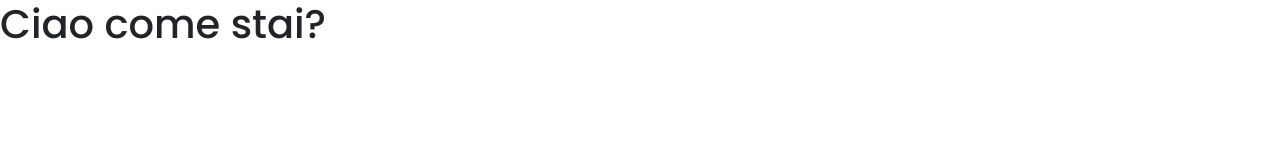
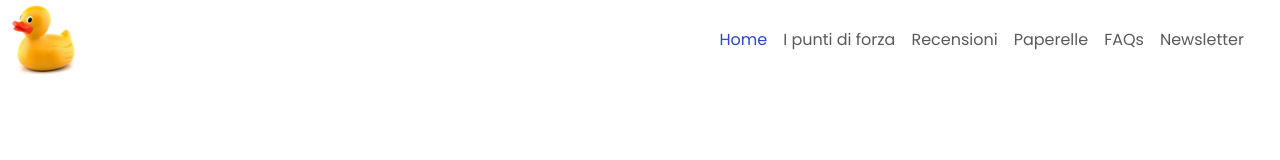
Before and after one commit to FabioVasi/fromDesigner, a website built with Vite: page index.html in a window 1280 px wide. Built offline with nearby package versions, Linux system fonts and the light colour scheme.

Commit message:
Add navbar

```diff
--- a/index.html
+++ b/index.html
@@ -6,17 +6,67 @@
     <meta name="viewport" content="width=device-width, initial-scale=1.0" />
     <link rel="preconnect" href="https://fonts.googleapis.com">
     <link rel="preconnect" href="https://fonts.gstatic.com" crossorigin>
-    <link href="https://fonts.googleapis.com/css2?family=Montserrat:ital,wght@0,414;1,414&display=swap" rel="stylesheet">
+    <link
+      href="https://fonts.googleapis.com/css2?family=Montserrat:ital,wght@0,414;1,414&display=swap"
+      rel="stylesheet">
     <link rel="preconnect" href="https://fonts.googleapis.com">
     <link rel="preconnect" href="https://fonts.gstatic.com" crossorigin>
-    <link href="https://fonts.googleapis.com/css2?family=Montserrat:ital@0;1&family=Poppins:ital,wght@0,100;0,200;0,300;0,400;0,500;0,600;0,700;0,800;0,900;1,100;1,200;1,300;1,400;1,500;1,600;1,700;1,800;1,900&display=swap" rel="stylesheet">
+    <link
+      href="https://fonts.googleapis.com/css2?family=Montserrat:ital@0;1&family=Poppins:ital,wght@0,100;0,200;0,300;0,400;0,500;0,600;0,700;0,800;0,900;1,100;1,200;1,300;1,400;1,500;1,600;1,700;1,800;1,900&display=swap"
+      rel="stylesheet">
     <title>Designer</title>
-    <link href="https://cdn.jsdelivr.net/npm/bootstrap@5.3.3/dist/css/bootstrap.min.css" rel="stylesheet" integrity="sha384-QWTKZyjpPEjISv5WaRU9OFeRpok6YctnYmDr5pNlyT2bRjXh0JMhjY6hW+ALEwIH" crossorigin="anonymous">
+    <link
+      href="https://cdn.jsdelivr.net/npm/bootstrap@5.3.3/dist/css/bootstrap.min.css"
+      rel="stylesheet"
+      integrity="sha384-QWTKZyjpPEjISv5WaRU9OFeRpok6YctnYmDr5pNlyT2bRjXh0JMhjY6hW+ALEwIH"
+      crossorigin="anonymous">
     <link rel="stylesheet" href="./style.css">
   </head>
+
   <body>
     <header class="poppins-regular">
-      <h1>Ciao come stai?</h1>
+
+      <nav class="navbar navbar-expand-lg p-0" aria-label="Offcanvas navbar large">
+        <div class="container-fluid">
+          <a class="navbar-brand" href="#">
+            <img src="./asset/imgs/logo.png" alt="Logo">
+          </a>
+          <button class="navbar-toggler" type="button" data-bs-toggle="offcanvas" data-bs-target="#offcanvasNavbar2" aria-controls="offcanvasNavbar2">
+            <span class="navbar-toggler-icon"></span>
+          </button>
+          <div class="offcanvas offcanvas-end" tabindex="-1" id="offcanvasNavbar2" aria-labelledby="offcanvasNavbar2Label">
+            <div class="offcanvas-header">
+              <a class="navbar-brand" href="#">
+                <img src="./asset/imgs/logo.png" alt="Logo">
+              </a>
+              <button type="button" class="btn-close btn-close-dark" data-bs-dismiss="offcanvas" aria-label="Close"></button>
+            </div>
+            <div class="offcanvas-body">
+              <ul class="navbar-nav justify-content-end flex-grow-1 pe-3">
+                <li class="nav-item">
+                  <a class="nav-link active" style="color: #2E45CC;" aria-current="page" href="#">Home</a>
+                </li>
+                <li class="nav-item">
+                  <a class="nav-link" href="#">I punti di forza</a>
+                </li>
+                <li class="nav-item">
+                  <a class="nav-link" href="#">Recensioni</a>
+                </li>
+                <li class="nav-item">
+                  <a class="nav-link" href="#">Paperelle</a>
+                </li>
+                <li class="nav-item">
+                  <a class="nav-link" href="#">FAQs</a>
+                </li>
+                <li class="nav-item">
+                  <a class="nav-link" href="#">Newsletter</a>
+                </li>
+              </ul>
+            </div>
+          </div>
+        </div>
+      </nav>
+
     </header>
     <main>
 
@@ -24,6 +74,14 @@
     <footer>
 
     </footer>
+    <script
+      src="https://cdn.jsdelivr.net/npm/@popperjs/core@2.11.8/dist/umd/popper.min.js"
+      integrity="sha384-I7E8VVD/ismYTF4hNIPjVp/Zjvgyol6VFvRkX/vR+Vc4jQkC+hVqc2pM8ODewa9r"
+      crossorigin="anonymous"></script>
+    <script
+      src="https://cdn.jsdelivr.net/npm/bootstrap@5.3.3/dist/js/bootstrap.min.js"
+      integrity="sha384-0pUGZvbkm6XF6gxjEnlmuGrJXVbNuzT9qBBavbLwCsOGabYfZo0T0to5eqruptLy"
+      crossorigin="anonymous"></script>
     <script type="module" src="/main.js"></script>
   </body>
 </html>
```
